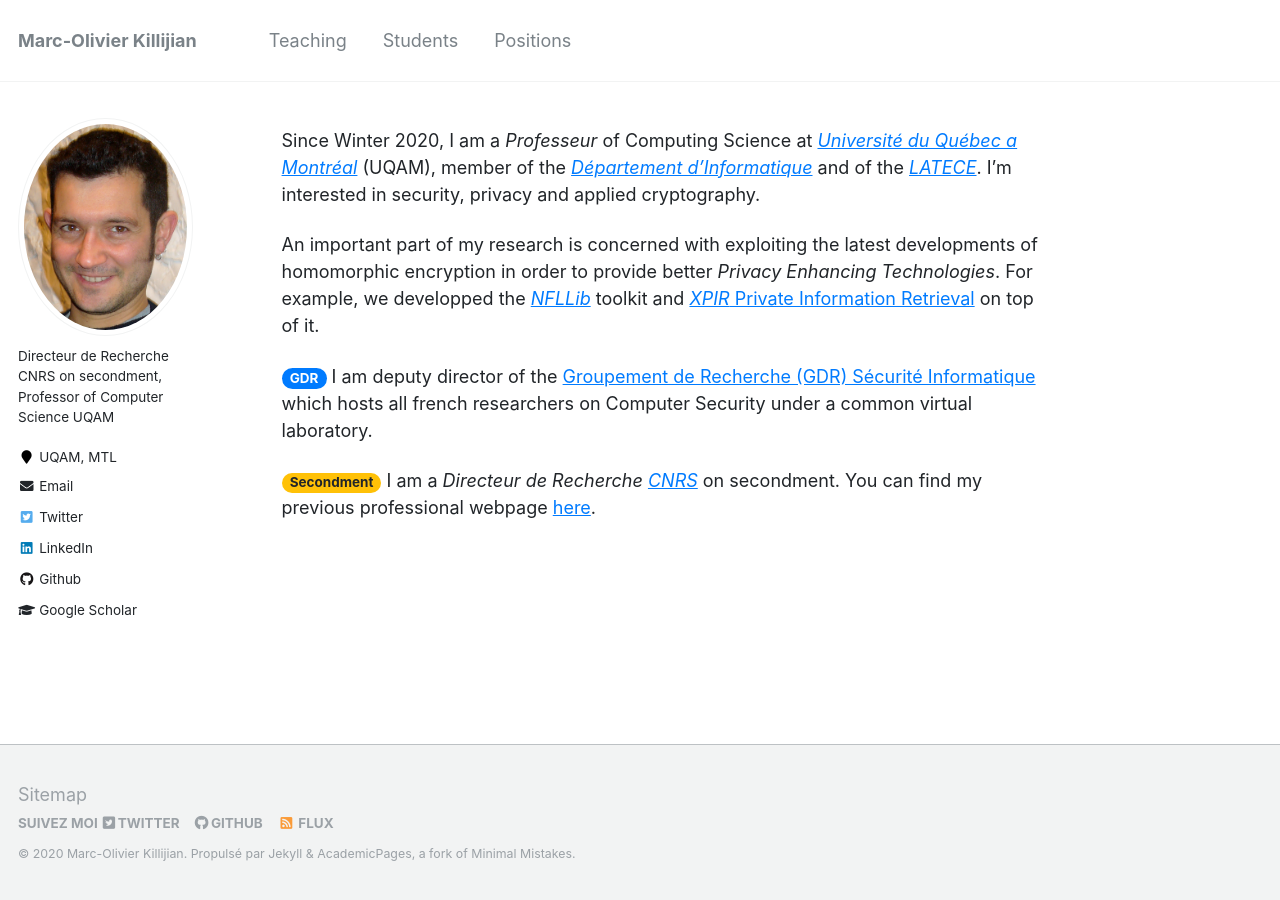
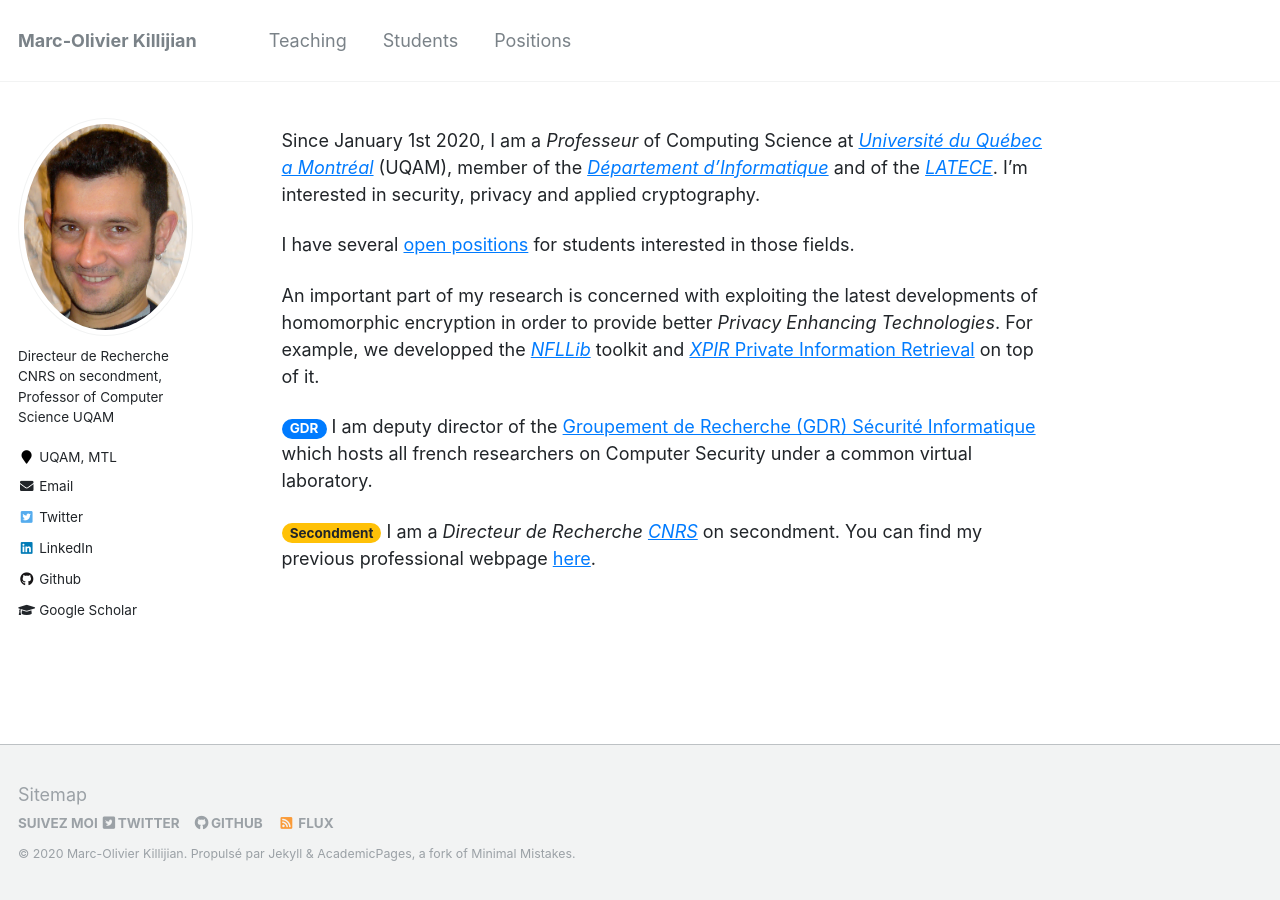
Before and after one commit to Kirija/kirija.github.io, a Jekyll site: the page built from _pages/about.md, in a window 1280 px wide. Built offline with Jekyll 4.4.1, drawn with Linux system fonts in a browser that asks for light colours.

Commit message:
open positions ad on homepage

```diff
--- a/_pages/about.md
+++ b/_pages/about.md
@@ -11,7 +11,9 @@ redirect_from:
 <!-- <span class="badge badge-pill badge-primary">Primary</span>
 <span class="badge badge-pill badge-success">Success</span> -->
 
-Since Winter 2020, I am a _Professeur_ of Computing Science at [_Université du Québec a Montréal_](https://uqam.ca/) (UQAM), member of the [_Département d'Informatique_](https://info.uqam.ca/) and of the [_LATECE_](https://latece.uqam.ca). I'm interested in security, privacy and applied cryptography.
+Since January 1st 2020, I am a _Professeur_ of Computing Science at [_Université du Québec a Montréal_](https://uqam.ca/) (UQAM), member of the [_Département d'Informatique_](https://info.uqam.ca/) and of the [_LATECE_](https://latece.uqam.ca). I'm interested in security, privacy and applied cryptography.
+
+I have several [open positions](positions) for students interested in those fields.
 
 An important part of my research is concerned with exploiting the latest developments of homomorphic encryption in order to provide better _Privacy Enhancing Technologies_. For example, we developped the [_NFLLib_](https://github.com/quarkslab/NFLlib) toolkit and [_XPIR_ Private Information Retrieval](https://github.com/XPIR-team/XPIR) on top of it.
 
```
